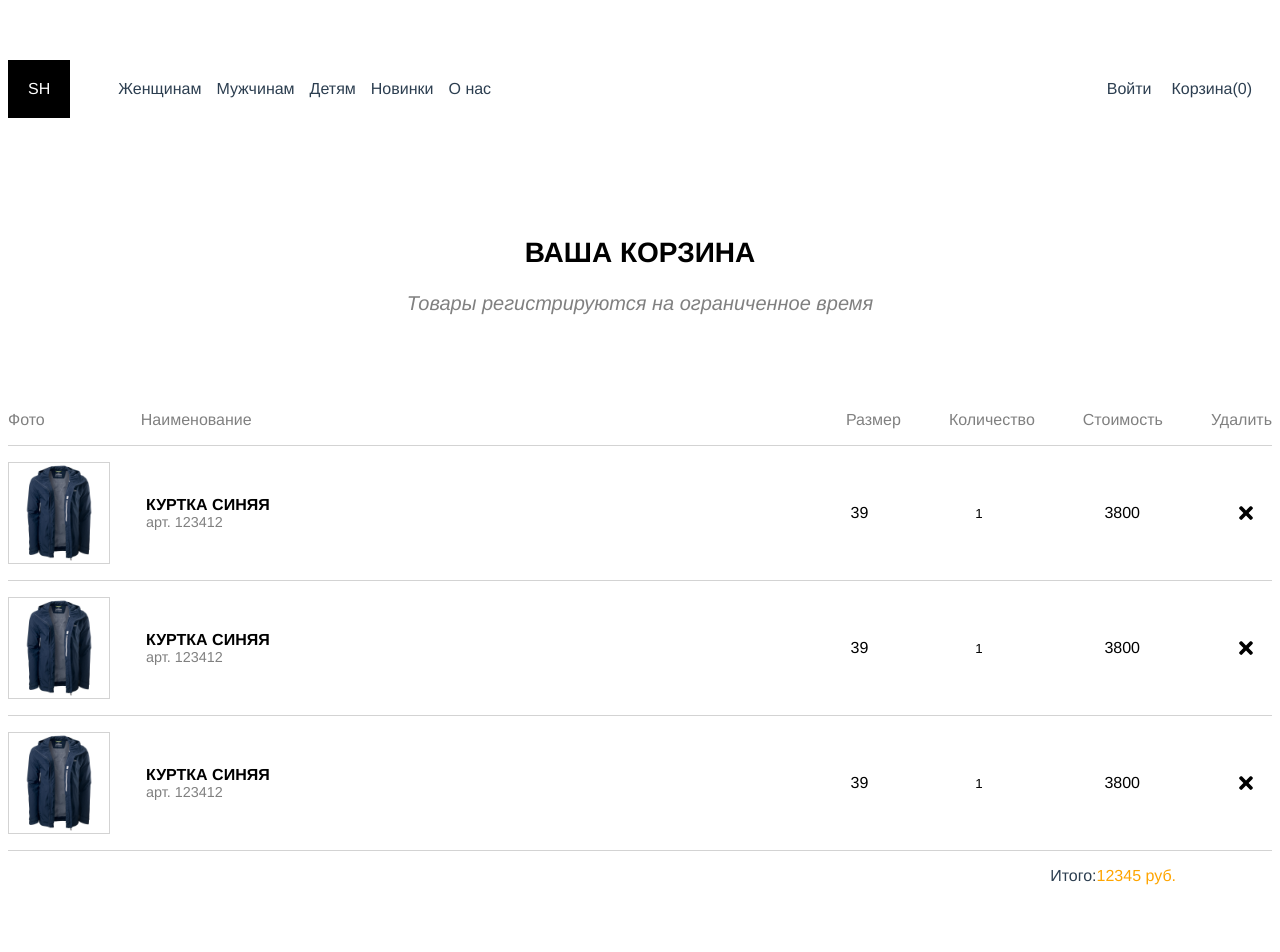
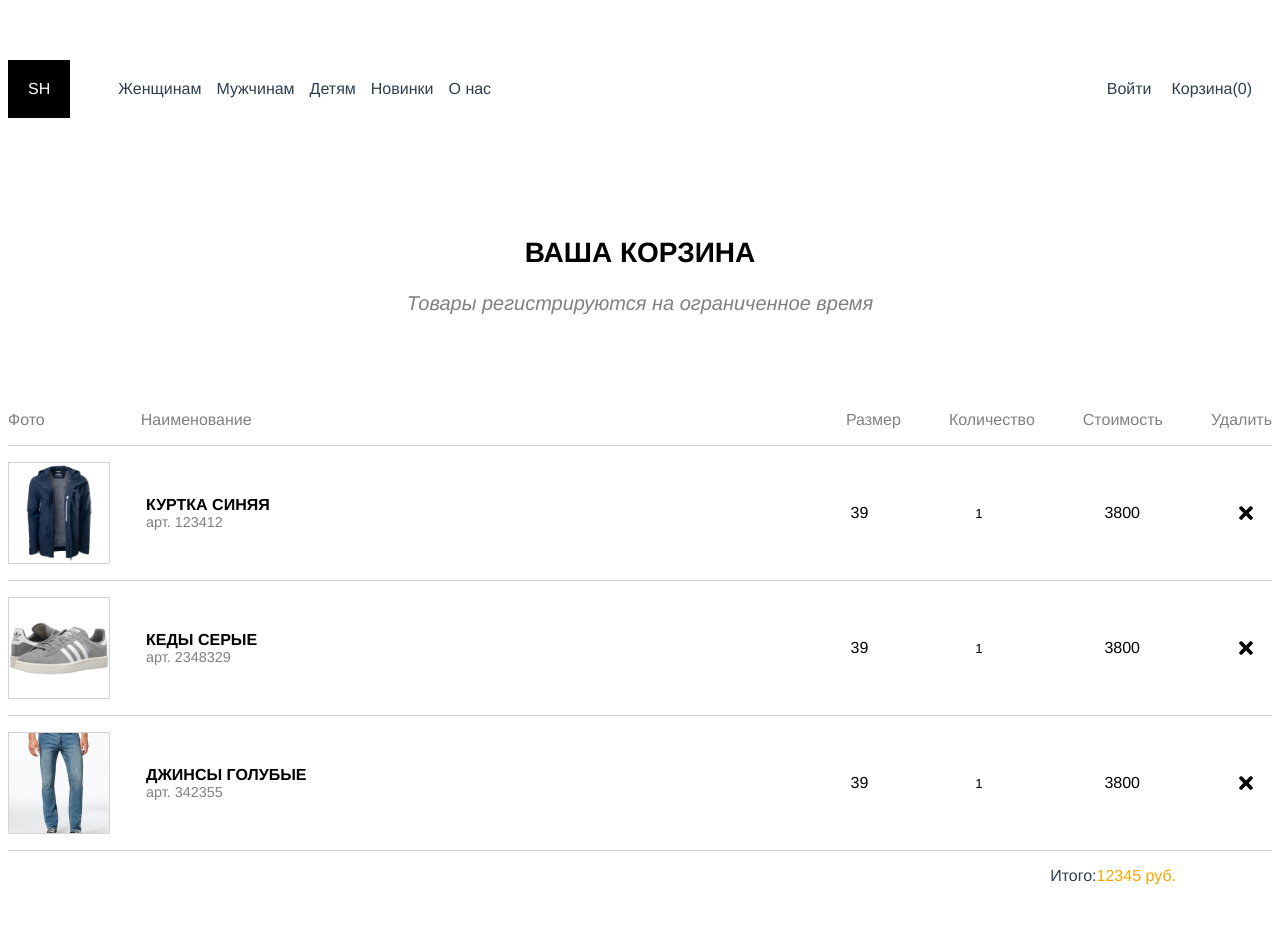
Before and after one commit to dflt-bit/shop-vue, a Vue app in the folder shop/: page /#/basket in a window 1280 px wide. Shown: the top 952 px of the page. Built offline with nearby package versions, Linux system fonts and the light colour scheme.

Commit message:
minor fixes in BasketGoods

```diff
--- a/shop/src/components/Basket.vue
+++ b/shop/src/components/Basket.vue
@@ -12,6 +12,10 @@
         </div>
 
         <BasketShipping></BasketShipping>
+
+        <div class="divider">
+            <svg aria-hidden="true" focusable="false" data-prefix="fas" data-icon="cash-register" class="svg-inline--fa fa-cash-register fa-w-16" role="img" xmlns="http://www.w3.org/2000/svg" viewBox="0 0 512 512"><path fill="currentColor" d="M511.1 378.8l-26.7-160c-2.6-15.4-15.9-26.7-31.6-26.7H208v-64h96c8.8 0 16-7.2 16-16V16c0-8.8-7.2-16-16-16H48c-8.8 0-16 7.2-16 16v96c0 8.8 7.2 16 16 16h96v64H59.1c-15.6 0-29 11.3-31.6 26.7L.8 378.7c-.6 3.5-.9 7-.9 10.5V480c0 17.7 14.3 32 32 32h448c17.7 0 32-14.3 32-32v-90.7c.1-3.5-.2-7-.8-10.5zM280 248c0-8.8 7.2-16 16-16h16c8.8 0 16 7.2 16 16v16c0 8.8-7.2 16-16 16h-16c-8.8 0-16-7.2-16-16v-16zm-32 64h16c8.8 0 16 7.2 16 16v16c0 8.8-7.2 16-16 16h-16c-8.8 0-16-7.2-16-16v-16c0-8.8 7.2-16 16-16zm-32-80c8.8 0 16 7.2 16 16v16c0 8.8-7.2 16-16 16h-16c-8.8 0-16-7.2-16-16v-16c0-8.8 7.2-16 16-16h16zM80 80V48h192v32H80zm40 200h-16c-8.8 0-16-7.2-16-16v-16c0-8.8 7.2-16 16-16h16c8.8 0 16 7.2 16 16v16c0 8.8-7.2 16-16 16zm16 64v-16c0-8.8 7.2-16 16-16h16c8.8 0 16 7.2 16 16v16c0 8.8-7.2 16-16 16h-16c-8.8 0-16-7.2-16-16zm216 112c0 4.4-3.6 8-8 8H168c-4.4 0-8-3.6-8-8v-16c0-4.4 3.6-8 8-8h176c4.4 0 8 3.6 8 8v16zm24-112c0 8.8-7.2 16-16 16h-16c-8.8 0-16-7.2-16-16v-16c0-8.8 7.2-16 16-16h16c8.8 0 16 7.2 16 16v16zm48-80c0 8.8-7.2 16-16 16h-16c-8.8 0-16-7.2-16-16v-16c0-8.8 7.2-16 16-16h16c8.8 0 16 7.2 16 16v16z"></path></svg>
+        </div>
     </div>
 </template>
 
--- a/shop/src/components/BasketGoods.vue
+++ b/shop/src/components/BasketGoods.vue
@@ -33,10 +33,10 @@
 
                 <div class="item">
                     <div class="item-info">
-                        <div class="item-photo"><img src="../images/catalog/1.jpg" alt=""/></div>
+                        <div class="item-photo"><img src="../images/catalog/7.jpg" alt=""/></div>
                         <div class="item-name">
-                            <span>Куртка синяя</span>
-                            <span>арт. 123412</span>
+                            <span>Кеды серые</span>
+                            <span>арт. 2348329</span>
                         </div>
                     </div>
                     <div class="item-params">
@@ -49,10 +49,10 @@
 
                 <div class="item">
                     <div class="item-info">
-                        <div class="item-photo"><img src="../images/catalog/1.jpg" alt=""/></div>
+                        <div class="item-photo"><img src="../images/catalog/12.jpg" alt=""/></div>
                         <div class="item-name">
-                            <span>Куртка синяя</span>
-                            <span>арт. 123412</span>
+                            <span>Джинсы голубые</span>
+                            <span>арт. 342355</span>
                         </div>
                     </div>
                     <div class="item-params">
@@ -122,7 +122,7 @@
     }
     div.items > div.item > div.item-info > div.item-photo > img{
         width: 100%;
-        height: 100%;
+        height: auto;
     }
 
     div.items > div.item > div.item-info > div.item-name{
```
